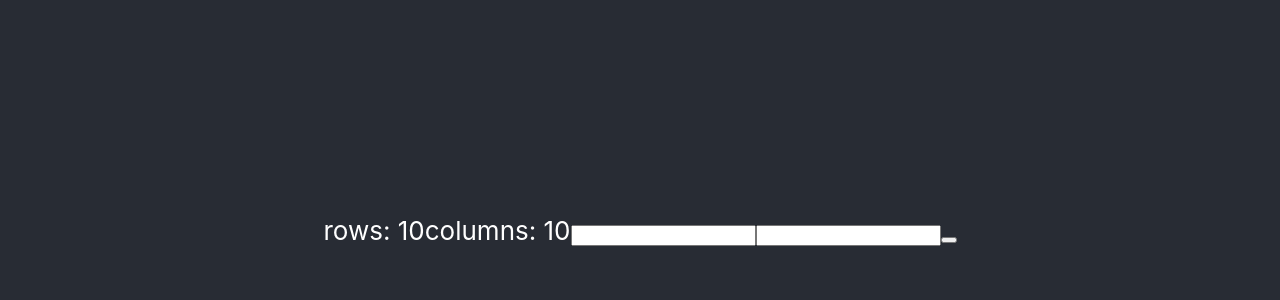
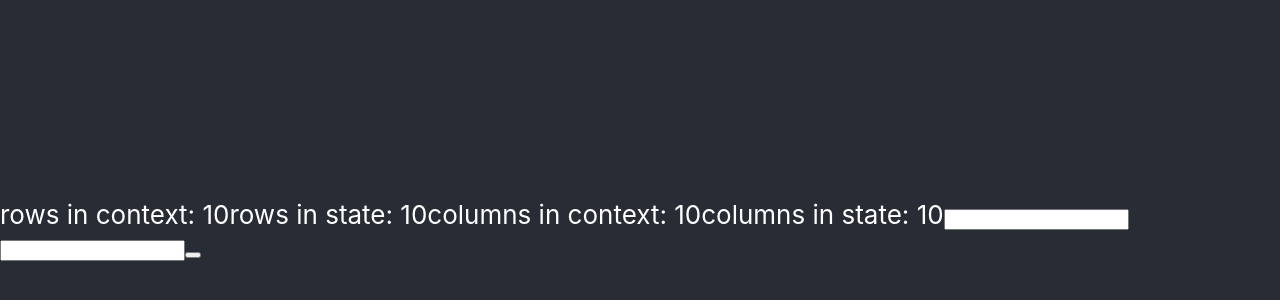
Before and after one commit to nemo-auditur/tic-tac-toe-ts, a React (Create React App) app: page / in a window 1280 px wide. Shown: the part 170-470 px from the top of the page. Built offline with nearby package versions, Linux system fonts and the light colour scheme.

Commit message:
add now useReducer to useContext

```diff
--- a/package.json
+++ b/package.json
@@ -7,7 +7,7 @@
     "@testing-library/react": "^13.2.0",
     "@testing-library/user-event": "^13.5.0",
     "@types/jest": "^27.5.1",
-    "@types/node": "^17.0.33",
+    "@types/node": "^17.0.34",
     "@types/react": "^18.0.9",
     "@types/react-dom": "^18.0.4",
     "react": "^18.1.0",
--- a/src/App.tsx
+++ b/src/App.tsx
@@ -1,76 +1,84 @@
+import React, { createContext, useContext, useReducer } from "react";
 import "./App.css";
-import React, {createContext, useContext, useState, useReducer} from "react";
-
-//components imports
+// //components imports
 // @ts-ignore
 import Lobby from "./Components/Lobby/index.tsx";
-// import Grid from "./Components/Grid/index.tsx";
-
+// // import Grid from "./Components/Grid/index.tsx";
 
 const DEFAULT_ROWS_VALUE: number = 10;
 const DEFAULT_COLUMNS_VALUE: number = 10;
 
-// Create Dimensions type to setup global state
-export type Dimensions = {
-  dimensions: {
-    rows?: number,
-    columns?: number
-  },
+export function createCtx<StateType, ActionType>(
+  reducer: React.Reducer<StateType, ActionType>,
+  initialState: StateType
+) {
+
+  const defaultDispatch: React.Dispatch<ActionType> = () => initialState
+  const ctx = createContext({
+    state: initialState,
+    dispatch: defaultDispatch
+  })
+
+  function Provider(props: React.PropsWithChildren<{}>) {
+    const [state, dispatch] = useReducer<React.Reducer<StateType, ActionType>>(reducer, initialState)
+    return <ctx.Provider value={{state, dispatch}} {...props}/>
+  }
+
+  return [ctx, Provider] as const
 }
 
-// useContext: Creation of the global state with Dimensions type and null value
-export const DimensionsContext = createContext<Dimensions | null>(null)
-
-// useContext : Create initial value of Dimensions type to
-// inject in the global context
-export const initialDimensions:Dimensions = {
-  dimensions: {
-    rows:10,
-    columns:10
+const initialState = {
+  dimensions : {
+    rows : DEFAULT_ROWS_VALUE,
+    columns: DEFAULT_COLUMNS_VALUE
   }
 }
 
-// An interface for our actions
-type CountAction = {
+type AppState = typeof initialState
+
+type Action = {
   type: string;
-  rows?: number;
-  columns?: number;
+  payload: {
+    rows: number,
+    columns: number
+  }
 };
 
-// An interface for our state
-
-const reducer = (state: Dimensions, action: CountAction) => {
-  const { type, rows, columns } = action;
+function reducer(state: AppState, action: Action):AppState {
+  const { type, payload } = action;
   switch (type) {
     case "SETDIMENSIONS":
       return {
         ...state,
-        columns: columns,
-        rows: rows
+        dimensions: {
+          rows: payload.rows,
+          columns: payload.columns
+        }
       };
     case "RESET":
       return {
-        columns: 3,
-        rows: 3,
+       dimensions : {
+         rows : 10,
+         columns: 10
+       }
       };
     default:
       return state;
   }
-};
+}
 
-const App: React.FC = () => {
+const [ctx, DimensionsProvider] = createCtx(reducer, initialState)
 
-  return (
-    //wrap up the app with the DimensionsContext
-    <DimensionsContext.Provider value={initialDimensions}>
-    <div className="App-header">
-     <Lobby/>
-      {/* {generateGrid && dimensions.rows !== 0 && dimensions.columns !== 0 ? (
-        <Grid dimensions={dimensions} />
-      ) : null} */}
-    </div>
-    </DimensionsContext.Provider>
-  );
-};
+export const DimensionsContext = ctx
 
-export default App;
+const App = () => {
+  return(
+    <DimensionsProvider>
+      <div className="App-header">
+      <Lobby/>
+      </div>
+    </DimensionsProvider>
+  )
+}
+
+export default App
--- a/src/Components/Lobby/index.tsx
+++ b/src/Components/Lobby/index.tsx
@@ -1,4 +1,4 @@
-import React, { useContext, useReducer, useState } from "react";
+import { useContext, useReducer, useState } from "react";
 
 // Imports mandatory TSX stuffs in order to make useContext working
 // @ts-ignore
@@ -6,15 +6,18 @@ import { DimensionsContext, Dimensions } from "../../App.tsx";
 
 const Lobby: React.FC = () => {
 
-  const [rows, setRows] = useState<number>(0)
-  const [columns, setColumns] = useState<number>(0)
 
   //useContext: to get the value from the store.
-  const dimensionsContext:Dimensions = useContext(DimensionsContext)
+  const { state, dispatch } = useContext(DimensionsContext)
+  const [rows, setRows] = useState<number>(state.dimensions.rows)
+  const [columns, setColumns] = useState<number>(state.dimensions.columns)
   return (
     <div>
-      rows: {dimensionsContext.dimensions.rows}
-      columns: {dimensionsContext.dimensions.columns}
+      rows in context: {state.dimensions.rows}
+      rows in state: {rows}
+
+      columns in context: {state.dimensions.columns}
+      columns in state: {columns}
 
       {/* Calling our actions on button click */}
       <input
@@ -28,9 +31,7 @@ const Lobby: React.FC = () => {
         }}
       />
       <button
-        onClick={()=>{
-          // dimensionsContext.dimensionsDispatch({type: 'SETDIMENSIONS', rows: rows, columns: columns})
-        }}
+        onClick={()=> dispatch({type: 'SETDIMENSIONS', payload : {rows : rows, columns: columns}})}
       />
     </div>
   );
```
Also changed, not shown: 1 other file (tests, documents, lock files or other folders).
